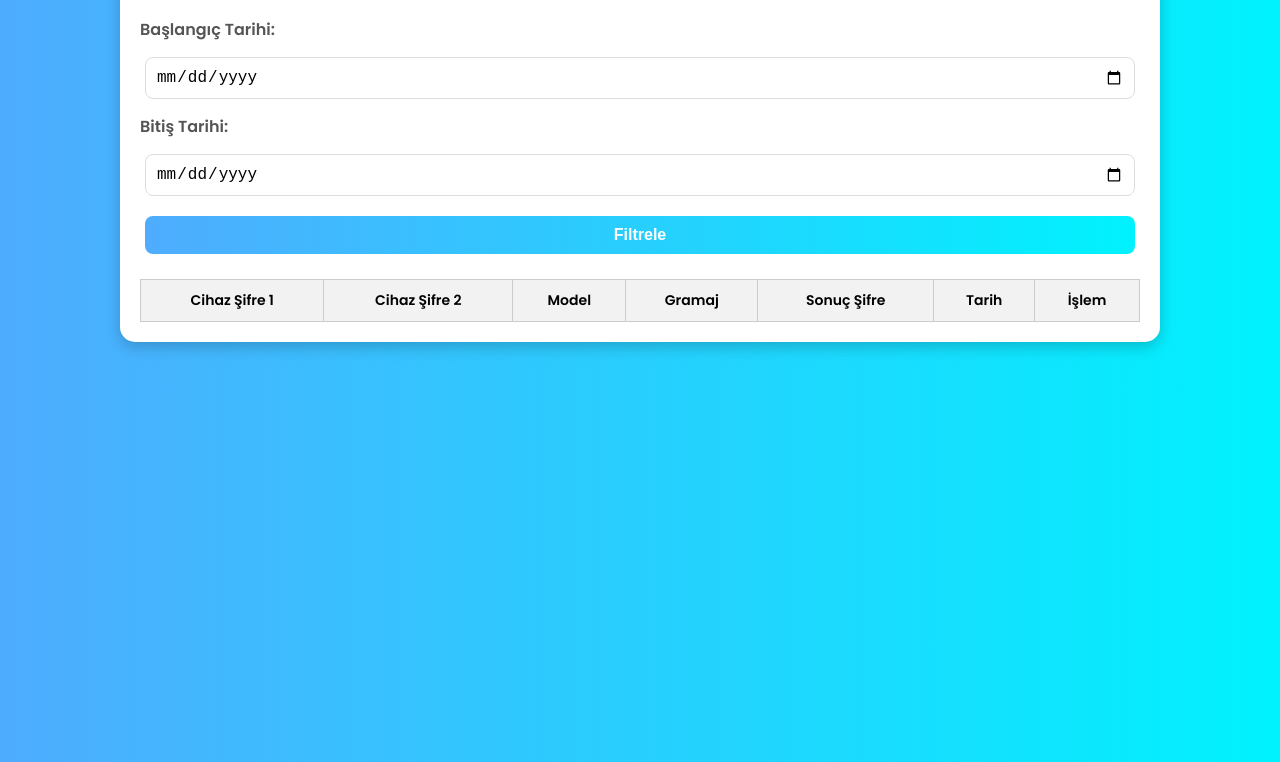
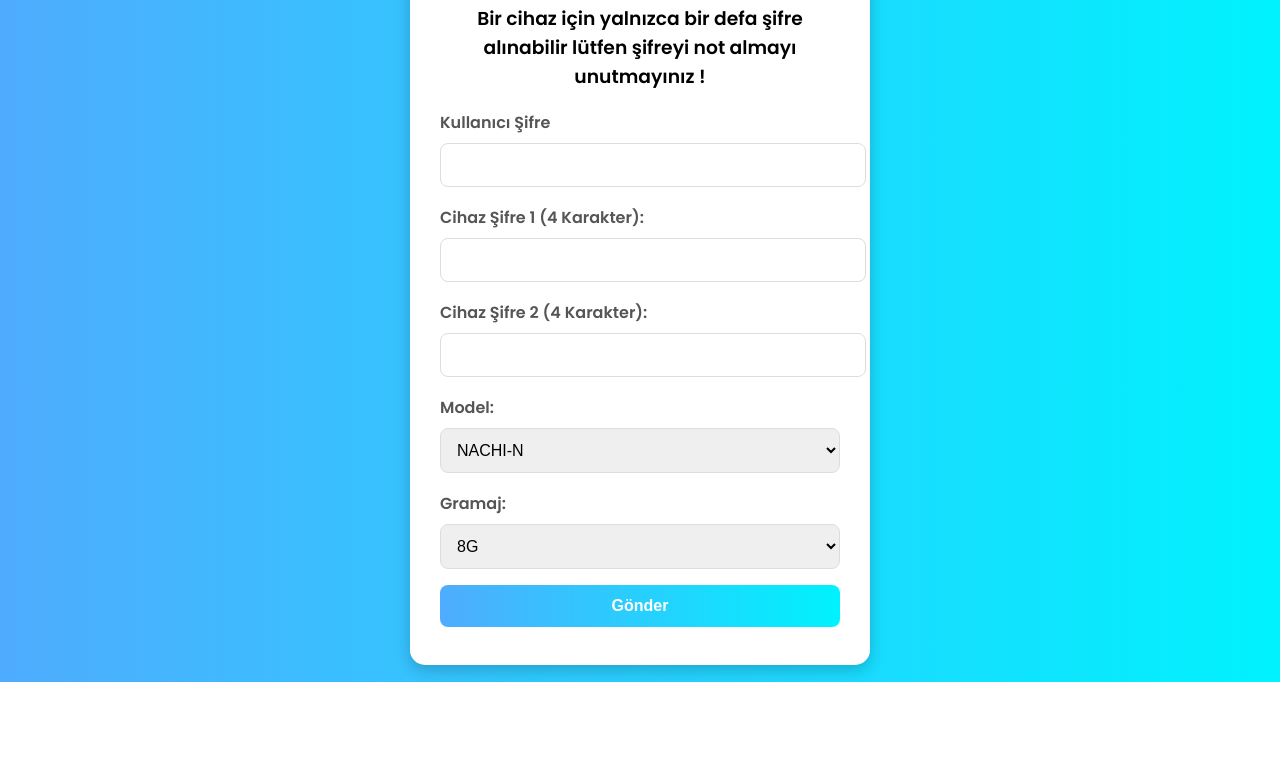
Before and after one commit to elmastekyazilim/pswnachi2025, a website: page public/index.html in a window 1280 px wide. Shown: the part 118-880 px from the top of the page. After the commit the page ends 800 px from the top, so only its background shows below. Drawn offline with Linux system fonts and the light colour scheme; no server answers.

Commit message:
duzeltme

```diff
--- a/api/process-password.js
+++ b/api/process-password.js
@@ -188,7 +188,7 @@ app.post('/process-password', async (req, res) => {
 });
 
 // HTML Sayfası Servis Etme
-app.get('/home', (req, res) => {
+app.get('/', (req, res) => {
     res.sendFile(path.join(__dirname, '../public', 'index.html'));
 });
 
--- a/public/index.html
+++ b/public/index.html
@@ -3,7 +3,7 @@
 <head>
     <meta charset="UTF-8">
     <meta name="viewport" content="width=device-width, initial-scale=1.0">
-  <title>Admin - Şifre Listesi</title>
+    <title>NAC-HI Şifre Servisi</title>
     <style>
         @import url('https://fonts.googleapis.com/css2?family=Poppins:wght@300;400;600&display=swap');
 
@@ -12,130 +12,76 @@
             background: linear-gradient(to right, #4facfe, #00f2fe);
             display: flex;
             justify-content: center;
-      align-items: flex-start;
-      min-height: 100vh;
+            align-items: center;
+            height: 100vh;
             margin: 0;
-      padding: 40px 10px;
         }
-
         .container {
             background: white;
-      padding: 20px;
+            padding: 30px;
             border-radius: 15px;
             box-shadow: 0px 5px 15px rgba(0, 0, 0, 0.2);
-      max-width: 1000px;
-      width: 95%;
+            max-width: 400px;
+            width: 90%;
+            text-align: center;
             animation: fadeIn 0.5s ease-in-out;
         }
-
         h2 {
             color: #333;
-      text-align: center;
             margin-bottom: 20px;
         }
-
         label {
+            display: block;
+            text-align: left;
             font-weight: bold;
+            margin-top: 10px;
             color: #555;
-      margin-right: 5px;
         }
-
-    input[type="date"], button {
-      padding: 10px;
-      margin: 5px;
+        input, select, button {
+            width: 100%;
+            padding: 12px;
+            margin: 8px 0;
             border: 1px solid #ddd;
             border-radius: 8px;
             font-size: 16px;
-      width: 100%;
-      box-sizing: border-box;
         }
-
+        input:focus, select:focus {
+            outline: none;
+            border-color: #4facfe;
+            box-shadow: 0px 0px 5px rgba(79, 172, 254, 0.5);
+        }
         button {
             background: linear-gradient(to right, #4facfe, #00f2fe);
             color: white;
             font-weight: bold;
+            cursor: pointer;
             border: none;
-      cursor: pointer;
+            transition: 0.3s;
         }
-
         button:hover {
             background: linear-gradient(to right, #00c6fb, #005bea);
         }
-
-    table {
-      width: 100%;
-      border-collapse: collapse;
+        .result {
             margin-top: 20px;
-      font-size: 14px;
-    }
-
-    th, td {
-      border: 1px solid #ccc;
-      padding: 10px;
-      text-align: center;
-      word-wrap: break-word;
-    }
-
-    th {
-      background-color: #f2f2f2;
-    }
-
-    #totalCount {
-      margin-top: 15px;
+            padding: 15px;
+            border-radius: 8px;
             font-weight: bold;
-      text-align: right;
-    }
-
-    .filter-area {
-      display: flex;
-      flex-wrap: wrap;
-      gap: 10px;
-      justify-content: space-between;
-      margin-bottom: 20px;
-    }
-
-    @media screen and (max-width: 768px) {
-      .filter-area {
-        flex-direction: column;
-        align-items: stretch;
-      }
-
-      table, thead, tbody, th, td, tr {
-        display: block;
-        width: 100%;
-      }
-
-      thead tr {
             display: none;
         }
-
-      tr {
-        margin-bottom: 15px;
-        border: 1px solid #ccc;
-        border-radius: 10px;
-        background: #f9f9f9;
-        padding: 10px;
+        .success {
+            background: #d4edda;
+            color: #155724;
         }
-
-      td {
+        .error {
+            background: #f8d7da;
+            color: #721c24;
+        }
+        .loading {
             display: flex;
-        justify-content: space-between;
-        padding: 10px;
-        border: none;
-        border-bottom: 1px solid #eee;
+            justify-content: center;
+            align-items: center;
+            font-weight: bold;
         }
-
-      td::before {
-        content: attr(data-label);
-        font-weight: bold;
-        color: #333;
-      }
-
-      td:last-child {
-        border-bottom: none;
-      }
-    }
-
         @keyframes fadeIn {
             from { opacity: 0; transform: translateY(-10px); }
             to { opacity: 1; transform: translateY(0); }
@@ -144,94 +90,82 @@
 </head>
 <body>
     <div class="container">
-    <h2>Şifre Kayıtları (Admin Paneli)</h2>
-    <div class="filter-area">
-      <label for="start">Başlangıç Tarihi:</label>
-      <input type="date" id="start">
-      <label for="end">Bitiş Tarihi:</label>
-      <input type="date" id="end">
-      <button onclick="getData()">Filtrele</button>
-    </div>
+        <h2>NAC-HI Şifre Servisi</h2>
+        <h3>Bir cihaz için yalnızca bir defa şifre alınabilir lütfen şifreyi not almayı unutmayınız !</h3>
+        <label>Kullanıcı Şifre</label>
+        <input type="password" id="userPassword" required>
 
-    <div id="totalCount"></div>
+        <label>Cihaz Şifre 1 (4 Karakter):</label>
+        <input type="text" id="deviceInfo1" required maxlength="4" minlength="4">
+        <label>Cihaz Şifre 2 (4 Karakter):</label>
+        <input type="text" id="deviceInfo2" required maxlength="4" minlength="4">
 
-    <table>
-      <thead>
-        <tr>
-          <th>Cihaz Şifre 1</th>
-          <th>Cihaz Şifre 2</th>
-          <th>Model</th>
-          <th>Gramaj</th>
-          <th>Sonuç Şifre</th>
-          <th>Tarih</th>
-          <th>İşlem</th>
-        </tr>
-      </thead>
-      <tbody id="tableBody"></tbody>
-    </table>
+        <label>Model:</label>
+        <select id="passwordOption">
+            <option value="NACHI-N">NACHI-N</option>
+            <option value="NACHI-M">NACHI-M</option>
+            <option value="NACHI-D">NACHI-D</option>
+            <option value="MIRNADO-N">MIRNADO-N</option>
+            <option value="MIRNADO-M">MIRNADO-M</option>
+            <option value="MIRNADO-D">MIRNADO-D</option>
+        </select>
+        <label>Gramaj:</label>
+        <select id="passwordOption2">
+            <option value="8G">8G</option>
+            <option value="13G">13G</option>
+            <option value="15G">15G</option>
+            <option value="20G">23G</option>
+            <option value="25G">25G</option>
+            <option value="34G">34G</option>
+            <option value="43G">43G</option>
+            <option value="52G">52G</option>
+            <option value="62G">62G</option>
+        </select>
+        <button onclick="submitForm()">Gönder</button>
+        <div id="result" class="result"></div>
     </div>
 
     <script>
-    async function getData() {
-      const start = document.getElementById('start').value;
-      const end = document.getElementById('end').value;
-      const params = new URLSearchParams();
-      if (start) params.append('start', start);
-      if (end) params.append('end', end);
+        function submitForm() {
+            const userPassword = document.getElementById("userPassword").value.trim();
+            const deviceInfo1 = document.getElementById("deviceInfo1").value.trim();
+            const deviceInfo2 = document.getElementById("deviceInfo2").value.trim();
+            const passwordOption = document.getElementById("passwordOption").value;
+            const passwordOption2 = document.getElementById("passwordOption2").value;
+            const resultDiv = document.getElementById("result");
 
-      const res = await fetch('/admin/passwords?' + params.toString());
-      const data = await res.json();
-      const tbody = document.getElementById('tableBody');
-      const totalCount = document.getElementById('totalCount');
-      tbody.innerHTML = '';
+            resultDiv.style.display = "block";
+            resultDiv.className = "result loading";
+            resultDiv.innerHTML = "İşleniyor...";
 
-      if (!data.length) {
-        totalCount.innerText = 'Toplam cihaz sayısı: 0';
-        tbody.innerHTML = '<tr><td colspan="7">Kayıt bulunamadı</td></tr>';
+            // Boş alan kontrolü
+            if (!userPassword || !deviceInfo1 || !deviceInfo2) {
+                resultDiv.className = "result error";
+                resultDiv.innerHTML = `<p>Lütfen tüm alanları doldurun.</p>`;
                 return;
             }
 
-      totalCount.innerText = `Toplam cihaz sayısı: ${data.length}`;
+            fetch("/process-password", {
+                method: "POST",
+                headers: { "Content-Type": "application/json" },
+                body: JSON.stringify({ userPassword, deviceInfo1, deviceInfo2, passwordOption, passwordOption2 })
+            })
+            .then(response => response.json())
+            .then(data => {
+                if (data.error) {
+                    resultDiv.className = "result error";
+                    resultDiv.innerHTML = `<p>Hata: ${data.error}</p>`;
+                } else {
 
-      data.forEach(row => {
-        const tr = document.createElement('tr');
-        tr.innerHTML = `
-          <td data-label="Cihaz Şifre 1">${row.deviceInfo1}</td>
-          <td data-label="Cihaz Şifre 2">${row.deviceInfo2}</td>
-          <td data-label="Model">${row.passwordOption}</td>
-          <td data-label="Gramaj">${row.passwordOption2}</td>
-          <td data-label="Sonuç Şifre">${row.finalPsw}</td>
-          <td data-label="Tarih">${new Date(row.timestamp).toLocaleString()}</td>
-          <td data-label="İşlem"><button onclick="deleteRow('${row.deviceInfo1}', '${row.deviceInfo2}')">Sil</button></td>
-        `;
-        tbody.appendChild(tr);
+                    resultDiv.className = "result success";
+                    resultDiv.innerHTML = `<p>İşlem Başarılı! Sonuç: ${data.result}</p>`;
+                }
+            })
+            .catch(() => {
+                resultDiv.className = "result error";
+                resultDiv.innerHTML = `<p>Sunucu hatası. Lütfen tekrar deneyin.</p>`;
             });
         }
-
-    async function deleteRow(device1, device2) {
-      const pwd = prompt('Silme işlemi için şifre girin:');
-      if (pwd !== '9(i55Lh2C)MRo>8{') {
-        alert('Hatalı şifre. Silme işlemi iptal edildi.');
-        return;
-      }
-
-      const res = await fetch('/admin/delete', {
-        method: 'POST',
-        headers: { 'Content-Type': 'application/json' },
-        body: JSON.stringify({ deviceInfo1: device1, deviceInfo2: device2 })
-      });
-
-      const result = await res.json();
-      if (res.ok) {
-        alert('Kayıt silindi.');
-        getData();
-      } else {
-        alert('Silme başarısız: ' + result.error);
-      }
-    }
-
-    // Sayfa açıldığında otomatik veri getir
-    getData();
     </script>
 </body>
 </html>
```
Lines whose indentation alone changed are shown as unchanged.
